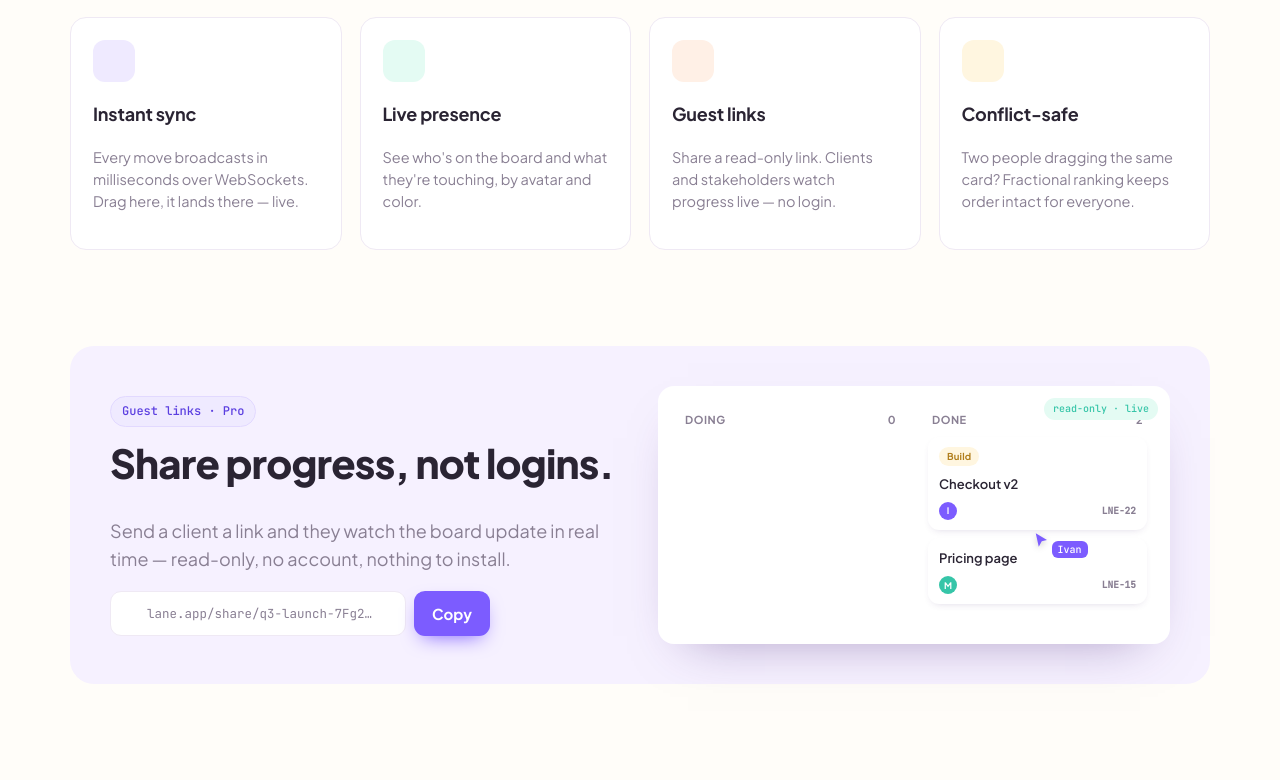
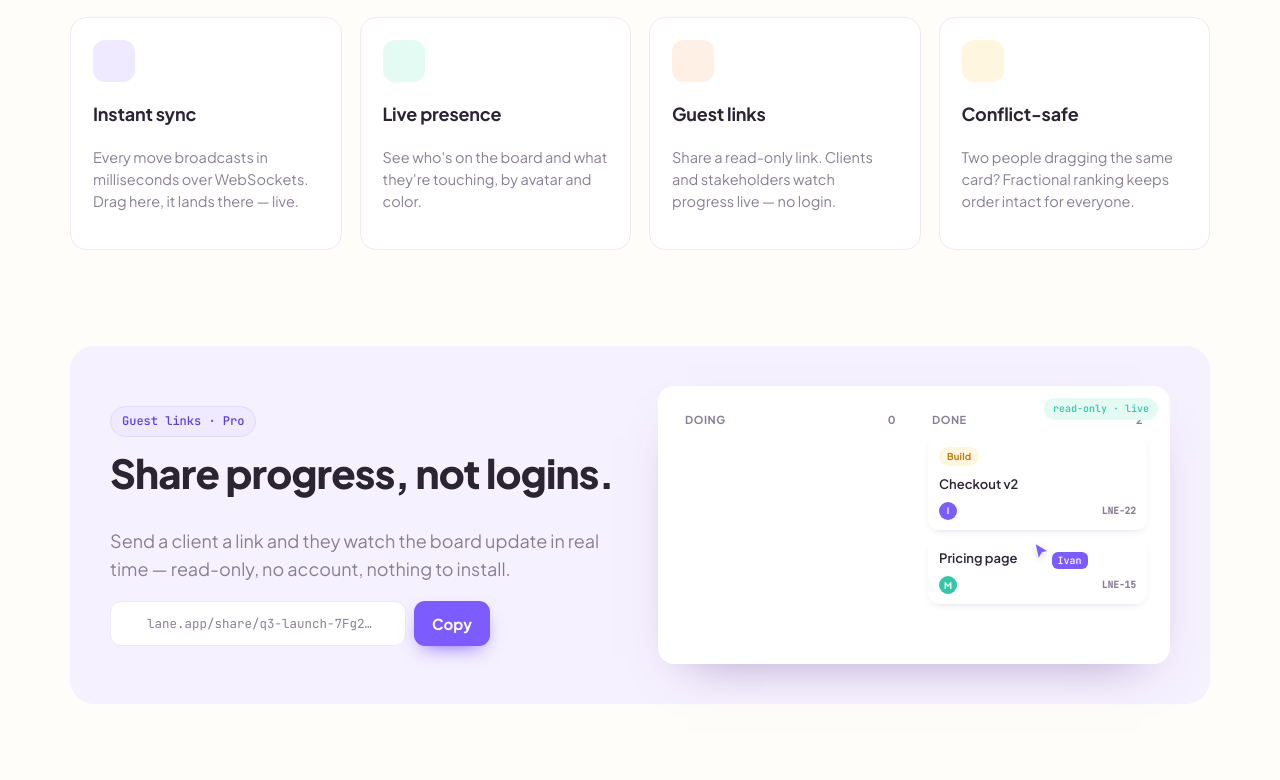
Before and after one commit to iberezh/realtime-kanban, a Next.js app in the folder apps/web/: page / in a window 1280 px wide. Shown: the part 932-1712 px from the top of the page. Built offline with nearby package versions, Linux system fonts and the light colour scheme; some icons are missing.

Commit message:
fix(web): size demo columns for two cards to avoid card spill

```diff
--- a/apps/web/components/landing/demo.module.css
+++ b/apps/web/components/landing/demo.module.css
@@ -68,8 +68,8 @@
   background: rgba(255, 255, 255, 0.5);
   border-radius: 13px;
   padding: 9px;
-  /* Fixed so adding or removing a card never resizes the board. */
-  height: 230px;
+  /* Fixed so adding or removing a card never resizes the board; sized for two cards. */
+  height: 250px;
 }
 .col h4 {
   font-size: 11px;
```
